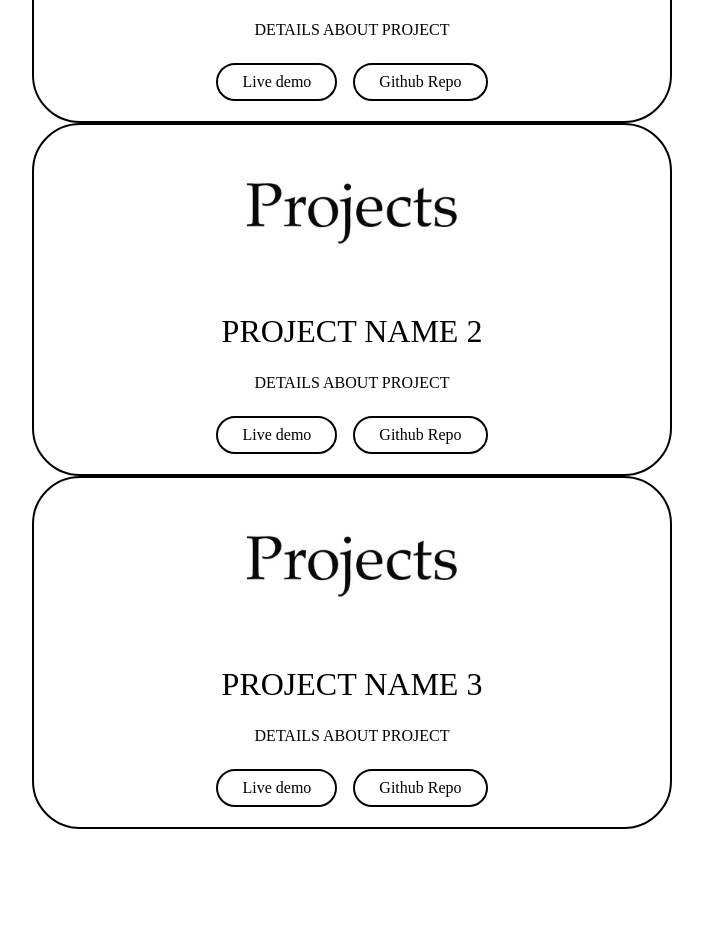
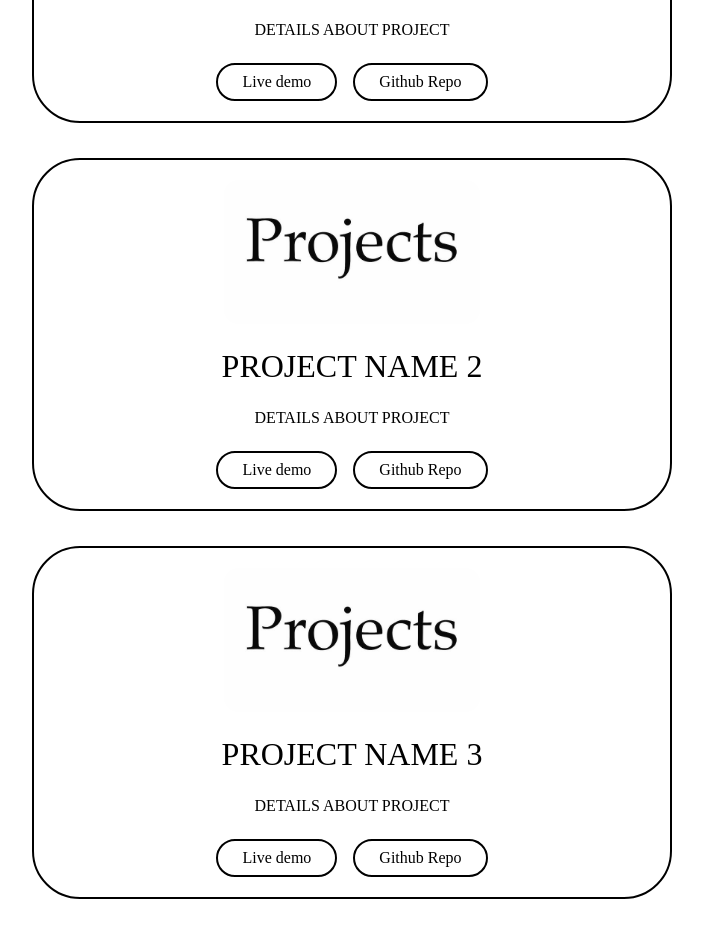
Before and after one commit to EdgarR536/EdgarR536.github.io, a plain HTML site: page index.html in a window 1280 px wide. Shown: the part 3012-3950 px from the top of the page, without its empty margins (288-991 px from the left). Drawn offline with Linux system fonts and the light colour scheme.

Commit message:
Fixed the gap between the project cards so there is a gap and does not overlap when hover animation is active.

```diff
--- a/style.css
+++ b/style.css
@@ -262,6 +262,7 @@ section {
     margin-left: auto;
     margin-right: auto;
     width: 50vw;
+    margin-bottom: 35px;
 }
 
 .project-card:hover {
```
